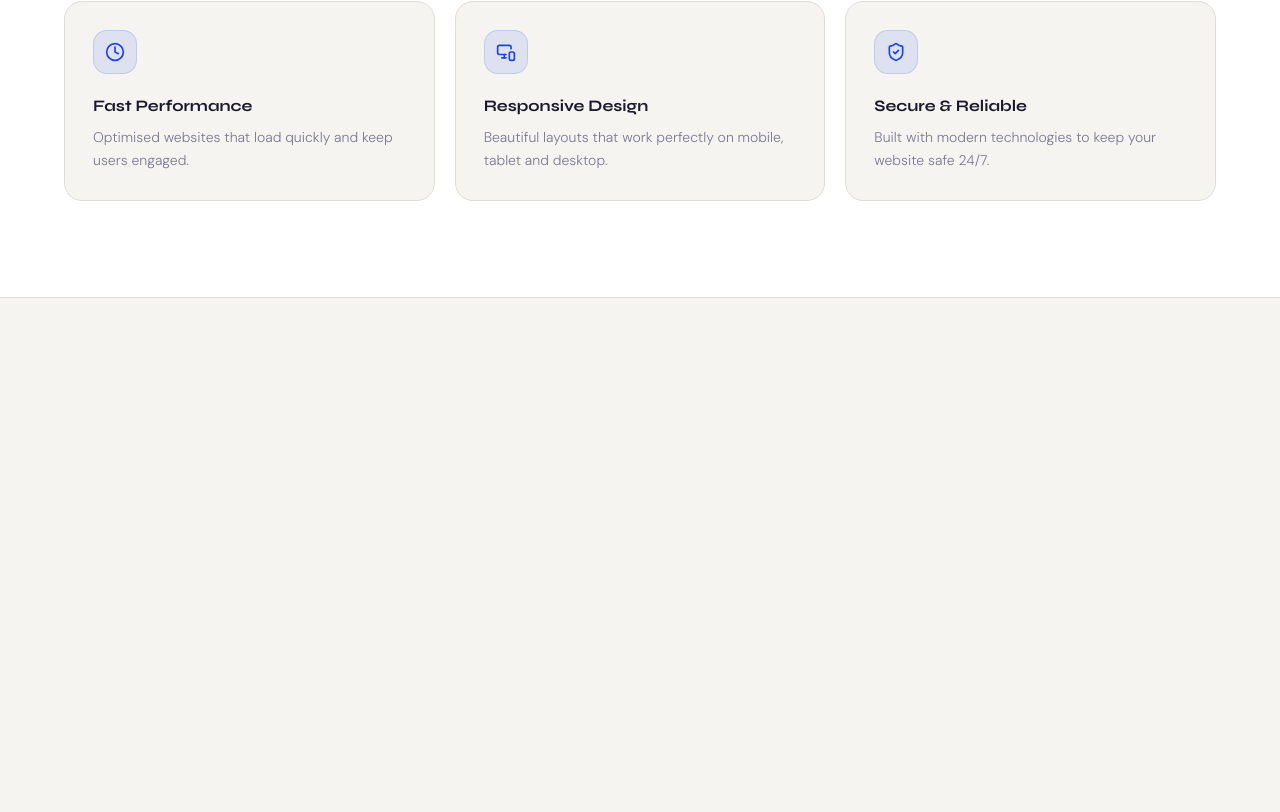
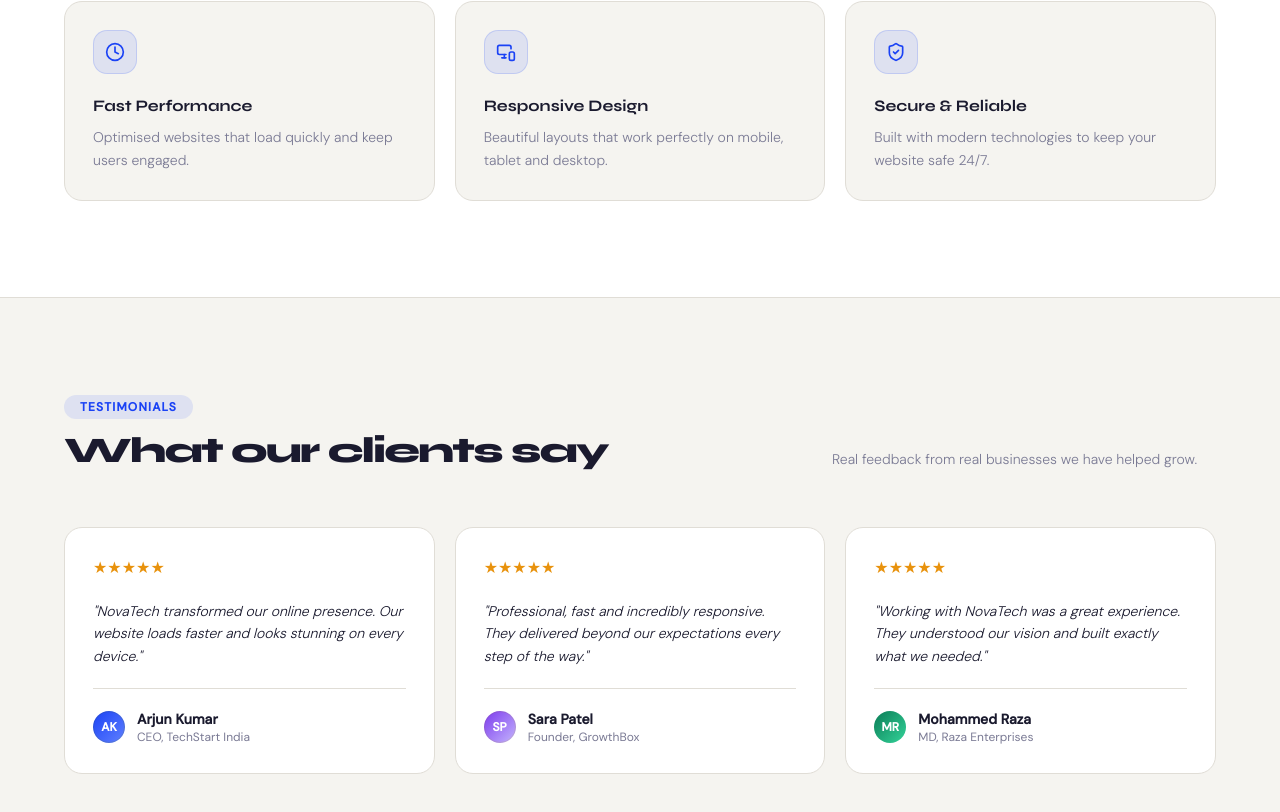
Before and after one commit to sadiksaifi9958/nova-tech-2.0, a Next.js app: page / in a window 1280 px wide. Shown: the part 1130-1942 px from the top of the page. Before the commit the page ends 1428 px from the top, so only its background shows below. Built offline with nearby package versions, Linux system fonts and the light colour scheme.

Commit message:
add Testimonials section with dynamic rendering and shadcn Avatar

```diff
--- a/app/page.tsx
+++ b/app/page.tsx
@@ -1,5 +1,6 @@
+import { AvatarFallback, Avatar } from "@/components/ui/avatar";
 import { Button } from "@/components/ui/button";
-import { Feature } from "@/lib/types";
+import { Feature, Testimonial } from "@/lib/types";
 import { Clock, MonitorSmartphone, ShieldCheck } from "lucide-react";
 
 const features: Feature[] = [
@@ -17,6 +18,30 @@ const features: Feature[] = [
     title: "Secure & Reliable",
     desc: "Built with modern technologies to keep your website safe 24/7.",
     icon: ShieldCheck,
+  },
+];
+
+const testimonials: Testimonial[] = [
+  {
+    quote:
+      "NovaTech transformed our online presence. Our website loads faster and looks stunning on every device.",
+    name: "Arjun Kumar",
+    role: "CEO, TechStart India",
+    avatarColor: "linear-gradient(135deg, #1a42f5, #6080ff)",
+  },
+  {
+    quote:
+      "Professional, fast and incredibly responsive. They delivered beyond our expectations every step of the way.",
+    name: "Sara Patel",
+    role: "Founder, GrowthBox",
+    avatarColor: "linear-gradient(135deg, #7c3aed, #c4b5fd)",
+  },
+  {
+    quote:
+      "Working with NovaTech was a great experience. They understood our vision and built exactly what we needed.",
+    name: "Mohammed Raza",
+    role: "MD, Raza Enterprises",
+    avatarColor: "linear-gradient(135deg, #0a7c56, #34d399)",
   },
 ];
 
@@ -193,7 +218,8 @@ export default function Home() {
         </div>
       </section>
       {/* Features Section */}
-      <section className="py-24 px-[5%] bg-card border-y border-border">
+      <section className="py-24 px-[5%] bg-card border-t border-border">
+        <div className="max-w-[1200px] mx-auto">
           <div className="grid grid-cols-1 md:grid-cols-2 gap-4 items-end mb-14">
             <div>
               <div className="text-xs text-primary bg-primary/10 inline-flex rounded-full px-4 py-1 font-semibold uppercase tracking-widest mb-3">
@@ -221,7 +247,9 @@ export default function Home() {
                   <div className="w-11 h-11 bg-primary/10 border border-primary/15 rounded-xl flex items-center justify-center mb-5">
                     <Icon className="w-5 h-5 text-primary" />
                   </div>
-                <h3 className="font-bold text-foreground mb-2">{item.title}</h3>
+                  <h3 className="font-bold text-foreground mb-2">
+                    {item.title}
+                  </h3>
                   <p className="text-sm text-muted-foreground font-light leading-relaxed">
                     {item.desc}
                   </p>
@@ -229,6 +257,60 @@ export default function Home() {
               );
             })}
           </div>
+        </div>
+      </section>
+      {/* Testimonials Section */}
+      <section className="py-24 px-[5%] bg-background border-t border-border">
+        <div className="max-w-[1200px] mx-auto">
+          <div className="grid grid-cols-1 md:grid-cols-2 gap-4 items-end mb-14">
+            <div>
+              <div className="text-xs text-primary bg-primary/10 inline-flex rounded-full px-4 py-1 font-semibold uppercase tracking-widest mb-3">
+                testimonials
+              </div>
+              <h2 className="text-3xl md:text-4xl font-extrabold tracking-tighter text-foreground">
+                What our clients say
+              </h2>
+            </div>
+            <div>
+              <p className="text-muted-foreground font-light leading-relaxed text-sm max-w-sm md:ml-auto">
+                Real feedback from real businesses we have helped grow.
+              </p>
+            </div>
+          </div>
+          <div className="grid grid-cols-1 md:grid-cols-3 gap-5 mt-4">
+            {testimonials.map((item) => (
+              <div
+                key={item.name}
+                className="bg-card border border-border rounded-2xl p-7 flex flex-col gap-5 hover:border-primary/20 hover:shadow-md transition-all duration-200"
+              >
+                <div className="flex gap-1 text-[#e8920d]">★★★★★</div>
+                <p className="text-sm text-foreground font-light leading-relaxed italic flex-1">
+                  "{item.quote}"
+                </p>
+                <hr className="border-border" />
+                <div className="flex items-center gap-3">
+                  <Avatar>
+                    <AvatarFallback
+                      style={{ background: item.avatarColor }}
+                      className="text-white text-xs font-bold"
+                    >
+                      {item.name
+                        .split(" ")
+                        .map((n) => n[0])
+                        .join("")}
+                    </AvatarFallback>
+                  </Avatar>
+                  <div>
+                    <p className="text-sm font-semibold text-foreground">
+                      {item.name}
+                    </p>
+                    <p className="text-xs text-muted-foreground">{item.role}</p>
+                  </div>
+                </div>
+              </div>
+            ))}
+          </div>
+        </div>
       </section>
     </>
   );
--- /dev/null
+++ b/components/ui/avatar.tsx
@@ -0,0 +1,112 @@
+"use client"
+
+import * as React from "react"
+import { Avatar as AvatarPrimitive } from "radix-ui"
+
+import { cn } from "@/lib/utils"
+
+function Avatar({
+  className,
+  size = "default",
+  ...props
+}: React.ComponentProps<typeof AvatarPrimitive.Root> & {
+  size?: "default" | "sm" | "lg"
+}) {
+  return (
+    <AvatarPrimitive.Root
+      data-slot="avatar"
+      data-size={size}
+      className={cn(
+        "group/avatar relative flex size-8 shrink-0 rounded-full select-none after:absolute after:inset-0 after:rounded-full after:border after:border-border after:mix-blend-darken data-[size=lg]:size-10 data-[size=sm]:size-6 dark:after:mix-blend-lighten",
+        className
+      )}
+      {...props}
+    />
+  )
+}
+
+function AvatarImage({
+  className,
+  ...props
+}: React.ComponentProps<typeof AvatarPrimitive.Image>) {
+  return (
+    <AvatarPrimitive.Image
+      data-slot="avatar-image"
+      className={cn(
+        "aspect-square size-full rounded-full object-cover",
+        className
+      )}
+      {...props}
+    />
+  )
+}
+
+function AvatarFallback({
+  className,
+  ...props
+}: React.ComponentProps<typeof AvatarPrimitive.Fallback>) {
+  return (
+    <AvatarPrimitive.Fallback
+      data-slot="avatar-fallback"
+      className={cn(
+        "flex size-full items-center justify-center rounded-full bg-muted text-sm text-muted-foreground group-data-[size=sm]/avatar:text-xs",
+        className
+      )}
+      {...props}
+    />
+  )
+}
+
+function AvatarBadge({ className, ...props }: React.ComponentProps<"span">) {
+  return (
+    <span
+      data-slot="avatar-badge"
+      className={cn(
+        "absolute right-0 bottom-0 z-10 inline-flex items-center justify-center rounded-full bg-primary text-primary-foreground bg-blend-color ring-2 ring-background select-none",
+        "group-data-[size=sm]/avatar:size-2 group-data-[size=sm]/avatar:[&>svg]:hidden",
+        "group-data-[size=default]/avatar:size-2.5 group-data-[size=default]/avatar:[&>svg]:size-2",
+        "group-data-[size=lg]/avatar:size-3 group-data-[size=lg]/avatar:[&>svg]:size-2",
+        className
+      )}
+      {...props}
+    />
+  )
+}
+
+function AvatarGroup({ className, ...props }: React.ComponentProps<"div">) {
+  return (
+    <div
+      data-slot="avatar-group"
+      className={cn(
+        "group/avatar-group flex -space-x-2 *:data-[slot=avatar]:ring-2 *:data-[slot=avatar]:ring-background",
+        className
+      )}
+      {...props}
+    />
+  )
+}
+
+function AvatarGroupCount({
+  className,
+  ...props
+}: React.ComponentProps<"div">) {
+  return (
+    <div
+      data-slot="avatar-group-count"
+      className={cn(
+        "relative flex size-8 shrink-0 items-center justify-center rounded-full bg-muted text-sm text-muted-foreground ring-2 ring-background group-has-data-[size=lg]/avatar-group:size-10 group-has-data-[size=sm]/avatar-group:size-6 [&>svg]:size-4 group-has-data-[size=lg]/avatar-group:[&>svg]:size-5 group-has-data-[size=sm]/avatar-group:[&>svg]:size-3",
+        className
+      )}
+      {...props}
+    />
+  )
+}
+
+export {
+  Avatar,
+  AvatarImage,
+  AvatarFallback,
+  AvatarGroup,
+  AvatarGroupCount,
+  AvatarBadge,
+}
```
Also changed, not shown: lib/types.ts (+7 -0 lines). Lines whose indentation alone changed are shown as unchanged.
